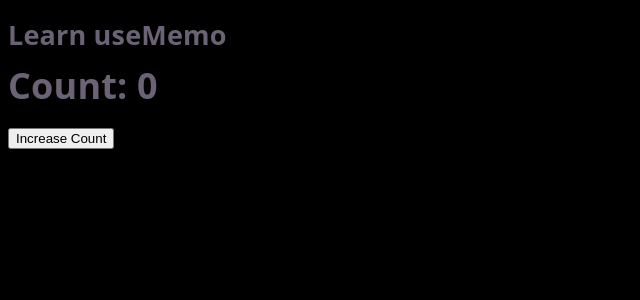
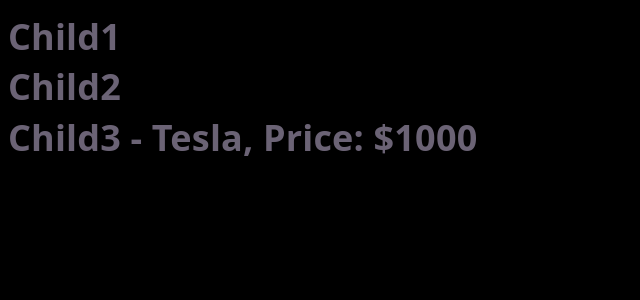
Before and after one commit to sanjanaramgarhia/Business-Portal-Django-React, a React (Vite) app: page / in a window 1280 px wide. Shown: the top 300 px of the page, without its empty margins (0-640 px from the left). Built offline with nearby package versions, Linux system fonts and the light colour scheme.

Commit message:
Prop Drilling and Context Api

```diff
--- a/src/App.jsx
+++ b/src/App.jsx
@@ -8,11 +8,19 @@
 import Counterapp from './components/Counterapp'
 import LearnUseEffect from './components/LeranUseEffect'
 import LearnuseMemo from './components/LearnuseMemo'
+import Child1 from './components/Child1'
+import { createContext } from 'react'
+
+// create , Provider, Consumer - context API
+const StockContext = createContext()
 
 function App() {
   const getStock = (data) => {
     console.log(data)
   }
+
+  let stock = 'Tesla'
+  let price = 1000
 
   return (
     <>
@@ -26,9 +34,13 @@
       {/* <UseState /> */}
       {/* <Counterapp /> */}
       {/* <LearnUseEffect /> */}
-      <LearnuseMemo />
+      {/* <LearnuseMemo /> */}
+      <StockContext.Provider value={{stock, price}}>
+        <Child1 />
+      </StockContext.Provider>
     </>
   )
 }
 
 export default App
+export { StockContext }
--- a/src/components/Child1.jsx
+++ b/src/components/Child1.jsx
@@ -0,0 +1,14 @@
+import React from 'react'
+import Child2 from './Child2'
+
+const Child1 = () => {
+  return (
+
+    <>
+    <h1>Child1</h1>
+    <Child2 />
+    </>
+  )
+}
+
+export default Child1
--- a/src/components/Child2.jsx
+++ b/src/components/Child2.jsx
@@ -0,0 +1,14 @@
+import React from 'react'
+import Child3 from './Child3'
+
+const Child2 = () => {
+  return (
+
+        <>
+        <h1>Child2</h1>
+        <Child3  />
+        </>
+      )
+}
+
+export default Child2
--- a/src/components/Child3.jsx
+++ b/src/components/Child3.jsx
@@ -0,0 +1,16 @@
+import React from 'react'
+import { StockContext } from '../App'
+
+const Child3 = () => {
+  return (
+    <>
+        <StockContext.Consumer>
+          {({ stock, price }) => (
+            <h1>Child3 - {stock}, Price: ${price}</h1>
+          )}
+        </StockContext.Consumer>
+    </>
+  )
+}
+
+export default Child3
```
